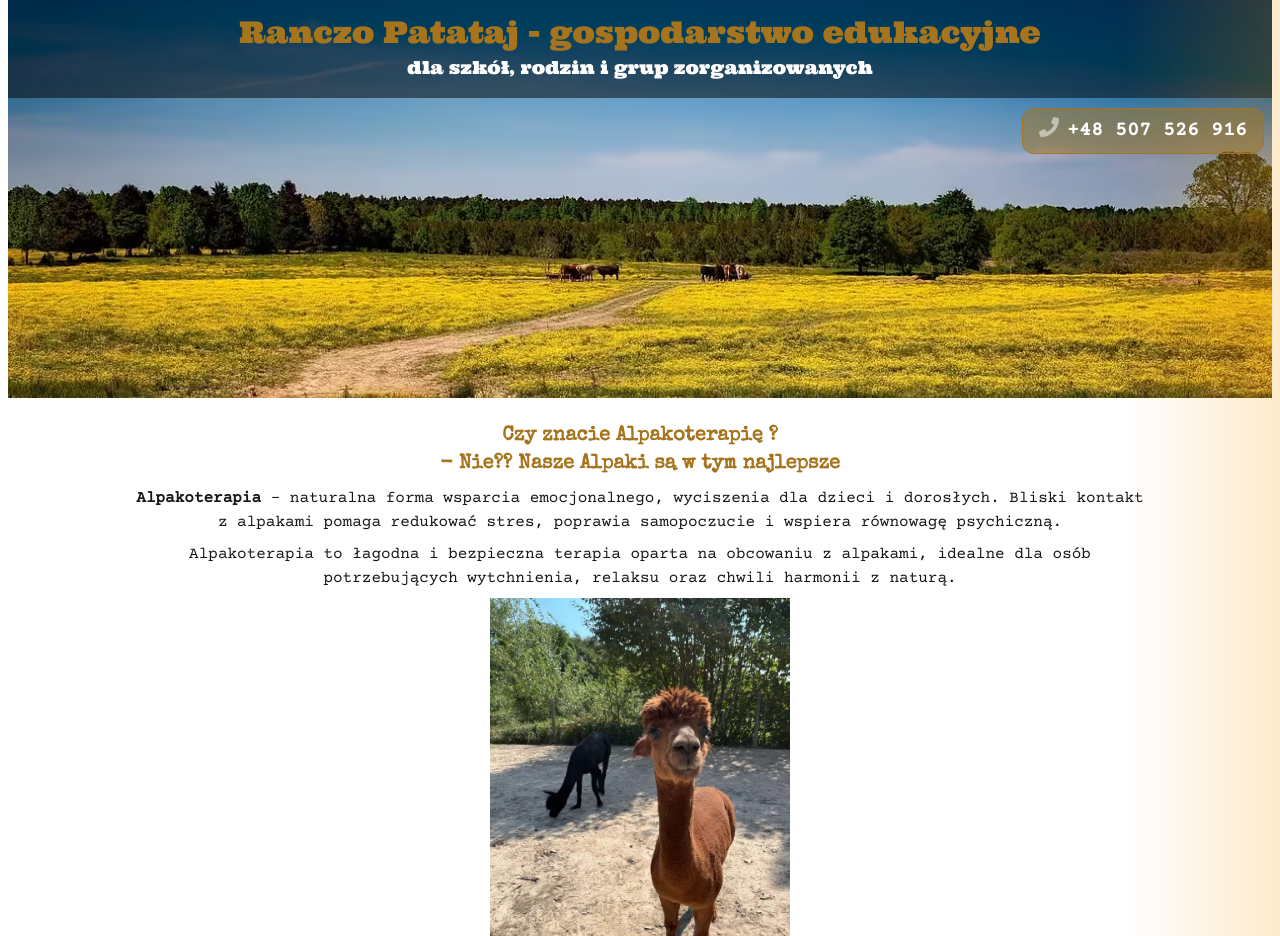
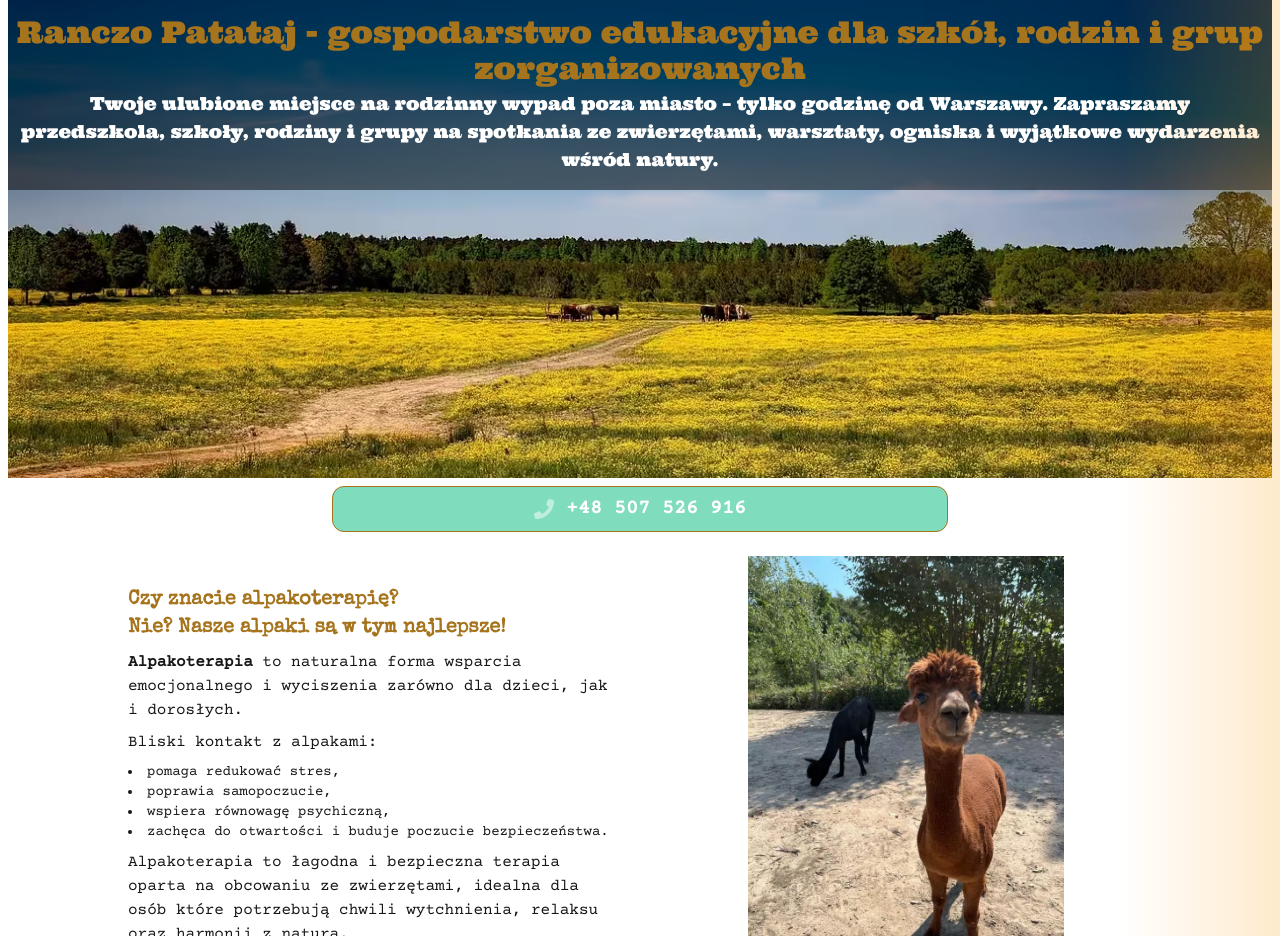
Before and after one commit to sabaudianin/ranczo-patataj, a Next.js app: page / in a window 1280 px wide. Shown: the part 116-1052 px from the top of the page. Built offline with nearby package versions, Linux system fonts and the light colour scheme; a web font is replaced by a local one.

Commit message:
feat banner and alpakotherapy new content

```diff
--- a/components/alpakoterapy/AlpakoTerapy.tsx
+++ b/components/alpakoterapy/AlpakoTerapy.tsx
@@ -22,55 +22,73 @@
     <section
       id="alpakoterapia"
       aria-labelledby="alpakoterapia-title"
-      className="max-w-5xl mx-auto pt-4"
+      className="max-w-5xl mx-auto pt-4 px-2 md:px-0"
     >
       <motion.div
         variants={container}
         initial="hidden"
         whileInView="visible"
-        viewport={{ once: true }}
-        className="text-center font-special p-2 md:text-xl
-      "
+        viewport={{ once: true, amount: 0.3 }}
+        className="grid md:grid-cols-2 gap-6 md:gap-10 items-center"
       >
-        <motion.p
+        {/* LEWA KOLUMNA – TEKST */}
+        <div className="text-center md:text-left font-special md:text-xl">
+          <motion.h2
+            id="alpakoterapia-title"
             variants={item}
             className="text-[var(--c-primary)] font-semibold"
           >
-          Czy znacie Alpakoterapię ?
-        </motion.p>
+            Czy znacie alpakoterapię?
+          </motion.h2>
+
           <motion.p
             variants={item}
             className="text-[var(--c-primary)] font-bold"
           >
-          {" "}
-          - Nie?? Nasze Alpaki są w tym najlepsze{" "}
+            Nie? Nasze alpaki są w tym najlepsze!
           </motion.p>
-        <motion.p
+
+          <motion.div
             variants={item}
-          className="font-curier text-xs md:text-base py-2"
+            className="font-curier text-xs md:text-base py-2 space-y-2"
           >
-          <b>Alpakoterapia</b> - naturalna forma wsparcia emocjonalnego,
-          wyciszenia dla dzieci i dorosłych. Bliski kontakt z alpakami pomaga
-          redukować stres, poprawia samopoczucie i wspiera równowagę psychiczną.
-        </motion.p>
+            <p>
+              <b>Alpakoterapia</b> to naturalna forma wsparcia emocjonalnego i
+              wyciszenia zarówno dla dzieci, jak i dorosłych.
+            </p>
+
+            <p>Bliski kontakt z alpakami:</p>
+            <ul className="list-disc list-inside text-left text-[0.7rem] md:text-sm">
+              <li>pomaga redukować stres,</li>
+              <li>poprawia samopoczucie,</li>
+              <li>wspiera równowagę psychiczną,</li>
+              <li>zachęca do otwartości i buduje poczucie bezpieczeństwa.</li>
+            </ul>
+          </motion.div>
+
           <motion.p
             variants={item}
             className="font-curier text-xs md:text-base"
           >
-          Alpakoterapia to łagodna i bezpieczna terapia oparta na obcowaniu z
-          alpakami, idealne dla osób potrzebujących wytchnienia, relaksu oraz
-          chwili harmonii z naturą.{" "}
+            Alpakoterapia to łagodna i bezpieczna terapia oparta na obcowaniu ze
+            zwierzętami, idealna dla osób które potrzebują chwili wytchnienia,
+            relaksu oraz harmonii z naturą.
           </motion.p>
-      </motion.div>
-      <div className="relative h-100 flex">
+        </div>
+
+        <motion.div
+          variants={item}
+          className="relative w-full aspect-[4/3] md:aspect-[3/4] max-h-[420px] mx-auto rounded-2xl"
+        >
           <Image
             src="/images/lamastar.avif"
             fill
             alt="Ładna lama patrzy na Ciebie"
-          sizes="100vw"
-          className="object-contain  max-h-100 rounded-2xl "
+            sizes="(min-width: 768px) 50vw, 100vw"
+            className="object-contain rounded-2xl"
           />
-      </div>
+        </motion.div>
+      </motion.div>
     </section>
   );
 };
--- a/components/banner/Banner.tsx
+++ b/components/banner/Banner.tsx
@@ -74,7 +74,7 @@
           className="bg-[url('/images/polewies.avif')] bg-cover bg-center bg-no-repeat object-scale-down h-100 "
           aria-hidden="true"
         > */}
-        <div className="h-100 relative">
+        <div className="h-120 relative">
           <Image
             src="/images/polewies.avif"
             alt=""
@@ -86,37 +86,38 @@
         <div className="absolute top-0 bg-black/50 px-2 py-4 w-full">
           <h1
             id="promo-heading"
-            className=" font-ultra text-center text-[var(--c-primary)] text-xl md:text-2xl xl:text-3xl mx-auto "
+            className=" font-ultra text-center text-[var(--c-primary)]  md:text-2xl xl:text-3xl mx-auto "
             itemProp="name"
           >
             <span className="block ">
-              Ranczo Patataj - gospodarstwo edukacyjne
+              Ranczo Patataj - gospodarstwo edukacyjne dla szkół, rodzin i grup
+              zorganizowanych
             </span>
             <span className="block text-sm md:text-base xl:text-lg  text-white pt-1">
-              dla szkół, rodzin i grup zorganizowanych
+              Twoje ulubione miejsce na rodzinny wypad poza miasto – tylko
+              godzinę od Warszawy. Zapraszamy przedszkola, szkoły, rodziny i
+              grupy na spotkania ze zwierzętami, warsztaty, ogniska i wyjątkowe
+              wydarzenia wśród natury.
             </span>
           </h1>
-
+        </div>
+        <div className="w-full p-2 md:w-1/2 mx-auto">
           <a
             href={PHONETO}
-            className="absolute right-2 -bottom-14 z-20  py-2 px-4 bg-[var(--c-primary)]/50 hover:scale-105 transition-all duration border border-[var(--c-primary)] rounded-xl focus-visible:outline-none focus-visible:ring-2 focus-visible:ring-offset-2 focus-visible:ring-[var(--c-primary)]  text-xs md:text-xl font-semibold text-white font-curier "
-            aria-label="Zadzwoń, aby zarezerwować termin w Ranczo Patataj"
+            className="inline-flex w-full items-center justify-center gap-2 py-2 px-4 bg-emerald-500/50 hover:bg-emerald-500 hover:scale-105 transition-transform duration-200 border border-[var(--c-primary)] rounded-xl focus-visible:outline-none focus-visible:ring-2 focus-visible:ring-offset-2 focus-visible:ring-[var(--c-primary)] text-xs md:text-xl font-semibold text-white font-curier"
+            aria-label={`Zadzwoń pod numer ${CONTACT.phoneDisplay}, aby zarezerwować termin w Ranczo Patataj`}
             itemProp="telephone"
           >
-            <div className="flex justify-center items-center">
             <FaPhone
-                className="self-start animate-pulse"
+              className="animate-pulse"
               aria-hidden="true"
             />
-              <span className="ml-2">
+            <span className="ml-1">
               <span className="inline lg:hidden">Zarezerwuj termin</span>
-
               <span className="hidden lg:inline">{CONTACT.phoneDisplay}</span>
             </span>
-            </div>
           </a>
         </div>
-        {/* </div> */}
       </article>
     </section>
   );
--- a/components/hero/Hero.tsx
+++ b/components/hero/Hero.tsx
@@ -1,5 +1,4 @@
-import { SiOllama } from "react-icons/si";
-import { CONTACT, PHONETO, MAILTO } from "@/config/contact/Contact";
+import { CONTACT, MAILTO } from "@/config/contact/Contact";
 import Image from "next/image";
 
 export const Hero = () => {
@@ -17,9 +16,6 @@
         className="flex items-center justify-center gap-1 "
         aria-hidden="true"
       >
-        <SiOllama className="text-xl text-[var(--c-primary)]" />
-        <SiOllama className="text-3xl text-[var(--c-primary)]" />
-        <SiOllama className="text-5xl text-[var(--c-primary)]" />
         <Image
           src="/images/g1.avif"
           alt=""
@@ -55,9 +51,6 @@
           height={100}
           className="hidden md:block w-20 md:w-40 h-auto object-cover rounded"
         />
-        <SiOllama className="text-5xl text-[var(--c-primary)]" />
-        <SiOllama className="text-3xl text-[var(--c-primary)]" />
-        <SiOllama className="text-xl text-[var(--c-primary)]" />
       </div>
       <div className="pt-10">
         <h2
```
Lines whose indentation alone changed are shown as unchanged.
